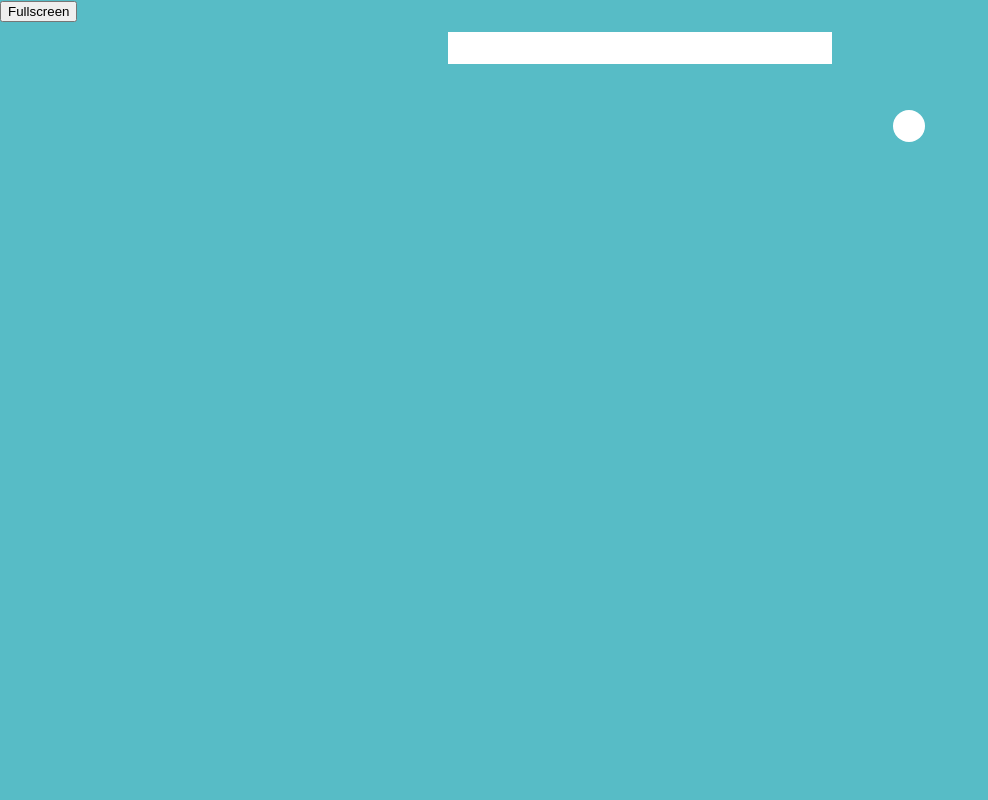
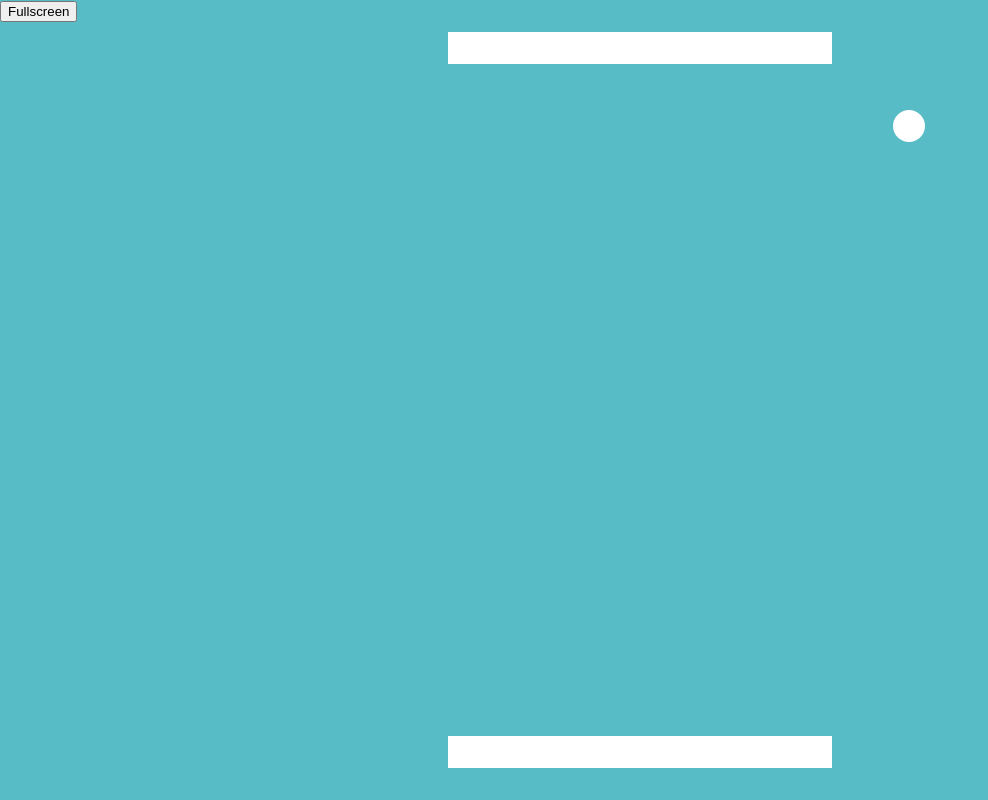
Before and after one commit to NoClipDigital/wap-games, a Nuxt app: page /pong in a window 1280 px wide. Shown: the whole page, without its empty margins (0-988 px from the left). Built offline with nearby package versions, Linux system fonts and the light colour scheme.

Commit message:
Second player paddle added

```diff
--- a/components/pong/PongPaddle.vue
+++ b/components/pong/PongPaddle.vue
@@ -1,5 +1,5 @@
 <template lang="html">
-<div class="hit-box" :style="hitBoxStyles" @mousemove="trackMove" @touchmove="trackMove">
+<div class="hit-box" @mousemove="trackMove" @touchmove="trackMove">
   <div class="pong-paddle" :style="paddleStyles">
   </div>
 
@@ -40,11 +40,6 @@ export default {
       return {
         left: this.paddleVal + '%'
       }
-    },
-    hitBoxStyles() {
-      return {
-        width: 100 + '%'
-      }
     }
   },
 }
@@ -66,7 +61,7 @@ export default {
     width: 100%;
     // background-color: grey;
     position: absolute;
-    top: 0%;
+    //top: 0%;
     left: 0%;
 }
 </style>
--- a/pages/pong/index.vue
+++ b/pages/pong/index.vue
@@ -1,7 +1,8 @@
 <template>
 <div class="pong-game">
-  <PongPaddle />
+  <PongPaddle class="player1"/>
   <PongBall />
+  <PongPaddle class="player2"/>
 </div>
 </template>
 
@@ -21,5 +22,12 @@ export default {
 body {
   background-color: white;
 }
-
+.player1 {
+  position: absolute;
+  top: 0;
+}
+.player2 {
+  position: absolute;
+  bottom: 0;
+}
 </style>
```
